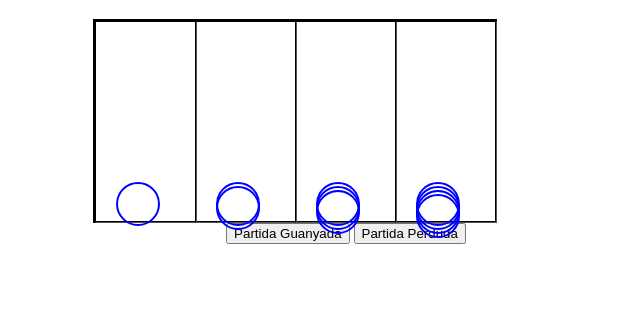
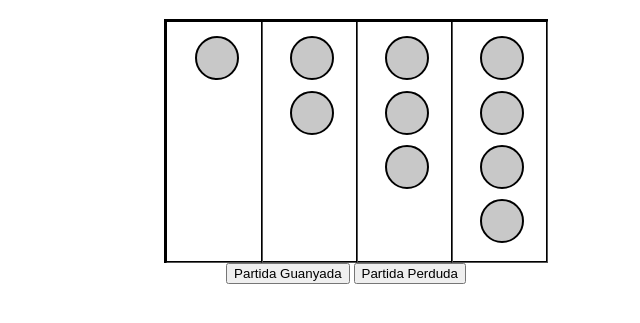
Before and after one commit to Cesc342/NIMENACE, a website: page frontend/index.html in a window 1280 px wide. Shown: the part 61-384 px from the top of the page, without its empty margins (294-934 px from the left). Drawn offline with Linux system fonts and the light colour scheme.

Commit message:
Grafics i Fitxes Eliminables

```diff
--- a/frontend/index.html
+++ b/frontend/index.html
@@ -13,22 +13,22 @@
     <h1>NIMENACE</h1>
     <div class="enquadre">
         <div class="columna">
-            <div class="cercle"></div>
+            <div class="cercle" onmouseover="hoverCercle(0,0)" onmouseout="resetHover()"></div>
         </div>
         <div class="columna">
-            <div class="cercle"></div>
-            <div class="cercle"></div>
+            <div class="cercle" onmouseover="hoverCercle(1,0)" onmouseout="resetHover()"></div>
+            <div class="cercle" onmouseover="hoverCercle(1,1)" onmouseout="resetHover()"></div>
         </div>
         <div class="columna">
-            <div class="cercle"></div>
-            <div class="cercle"></div>
-            <div class="cercle"></div>
+            <div class="cercle" onmouseover="hoverCercle(2,0)" onmouseout="resetHover()"></div>
+            <div class="cercle" onmouseover="hoverCercle(2,1)" onmouseout="resetHover()"></div>
+            <div class="cercle" onmouseover="hoverCercle(2,2)" onmouseout="resetHover()"></div>
         </div>
         <div class="columna">
-            <div class="cercle"></div>
-            <div class="cercle"></div>
-            <div class="cercle"></div>
-            <div class="cercle"></div>
+            <div class="cercle" onmouseover="hoverCercle(3,0)" onmouseout="resetHover()"></div>
+            <div class="cercle" onmouseover="hoverCercle(3,1)" onmouseout="resetHover()"></div>
+            <div class="cercle" onmouseover="hoverCercle(3,2)" onmouseout="resetHover()"></div>
+            <div class="cercle" onmouseover="hoverCercle(3,3)" onmouseout="resetHover()"></div>
         </div>
     </div>
 
--- a/frontend/script/main.js
+++ b/frontend/script/main.js
@@ -1,16 +1,30 @@
 let tauler_elements = [];
-let height = 400;
-let width = 400;
+let height = 240; // 240
+let width = 380;  // 380
 
 function load(){
+    let enquadre = document.getElementsByClassName("enquadre")[0]; // Centra l'enquadre
+    enquadre.style.width = `${width}px`;
+    enquadre.style.height = `${height}px`;
+    enquadre.style.left = `${ (window.innerWidth-width)/2 }px`
+
 
     let columnes = document.getElementsByClassName("columna");
 
     for(let i = 0; i < columnes.length; i++){
-        columnes[i].style.left = `${i*25}%`;
+        columnes[i].style.left = `${i*25}%`; // Reperteix Columnes
 
         for(let o = 0; o < columnes[i].children.length; o++){
-            columnes[i].children[o].style.top = `${80 - o*20}%`;
+            let cercle = columnes[i].children[o];
+
+            let radiCercle = columnes[i].children[o].clientWidth;   // Simplifica
+            let d = (height - 4*radiCercle - 8) / 5;                    // Calcula el offset, perque tot quedi equidistant verticalment
+            cercle.style.top = `${(d + radiCercle) * o + d}px`; // Centre tots els cercel en patites distancies
+
+            cercle.style.left = `${ (columnes[i].clientWidth - radiCercle) / 2 }px` // Centre el cercel horitzontalment
+
+            cercle.addEventListener("click", () => onClick(i, o));
+
         }
         tauler_elements.push(columnes[i].children);
     }
@@ -18,6 +32,28 @@ function load(){
 
 load();
 
+
+function hoverCercle(columna, fila) {
+    for(let i = fila; i < tauler_elements[columna].length; i++){
+        let cercle_sel = tauler_elements[columna][i];
+        cercle_sel.style.backgroundColor = "rgb(150,150,150)";
+    }
+}
+
+function onClick(columna, fila) {
+    for(let i = tauler_elements[columna].length - 1; i >= fila; i--){   // Elimina de adalt a abaix perquè sino
+        let cercle_sel = tauler_elements[columna][i];                   // deixa element sense eliminar al tallar tota la array
+        cercle_sel.remove();                                            // deiant aixi element fantasmat i no localitzables
+    }
+}
+
+function resetHover(){
+    for(elements of tauler_elements){
+        for(element of elements){
+            element.style.backgroundColor = "rgb(200,200,200)";
+        }
+    }
+}
 
 
 
--- a/frontend/style/main.css
+++ b/frontend/style/main.css
@@ -2,18 +2,16 @@ div.enquadre {
     border: 2px solid black;
     position: relative;
     left: 30%;
-    width: 400px;
-    height: 200px;
 }
 
 div.cercle {
-    position: relative;
-    border: 2px solid blue;
+    position: absolute;
+    border: 2px solid black;
+    background-color: rgb(200,200,200);
     border-radius: 50%;
     width: 40px;
-    left: 20%;
     height: 40px;
-    top: 5%;
+    top: 10%;
 }
 
 div.columna {
```
Also changed, not shown: db.json (+1 -1 lines).
